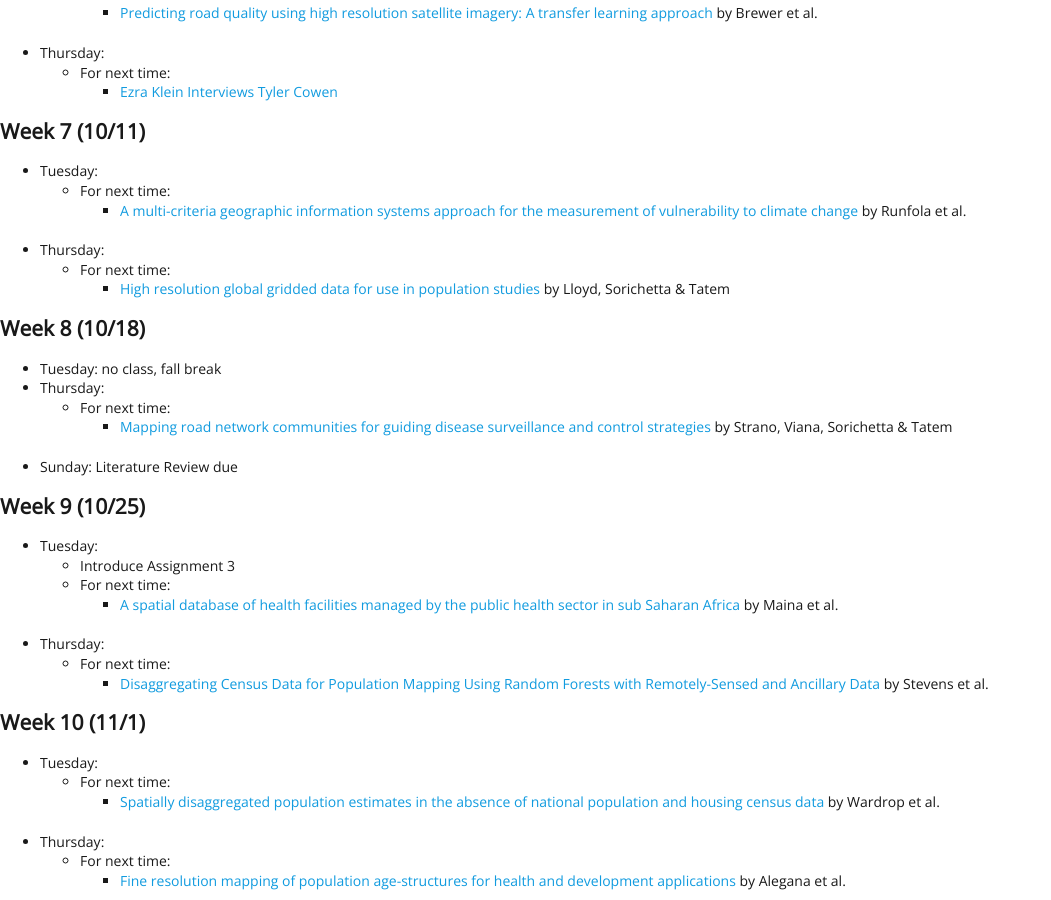
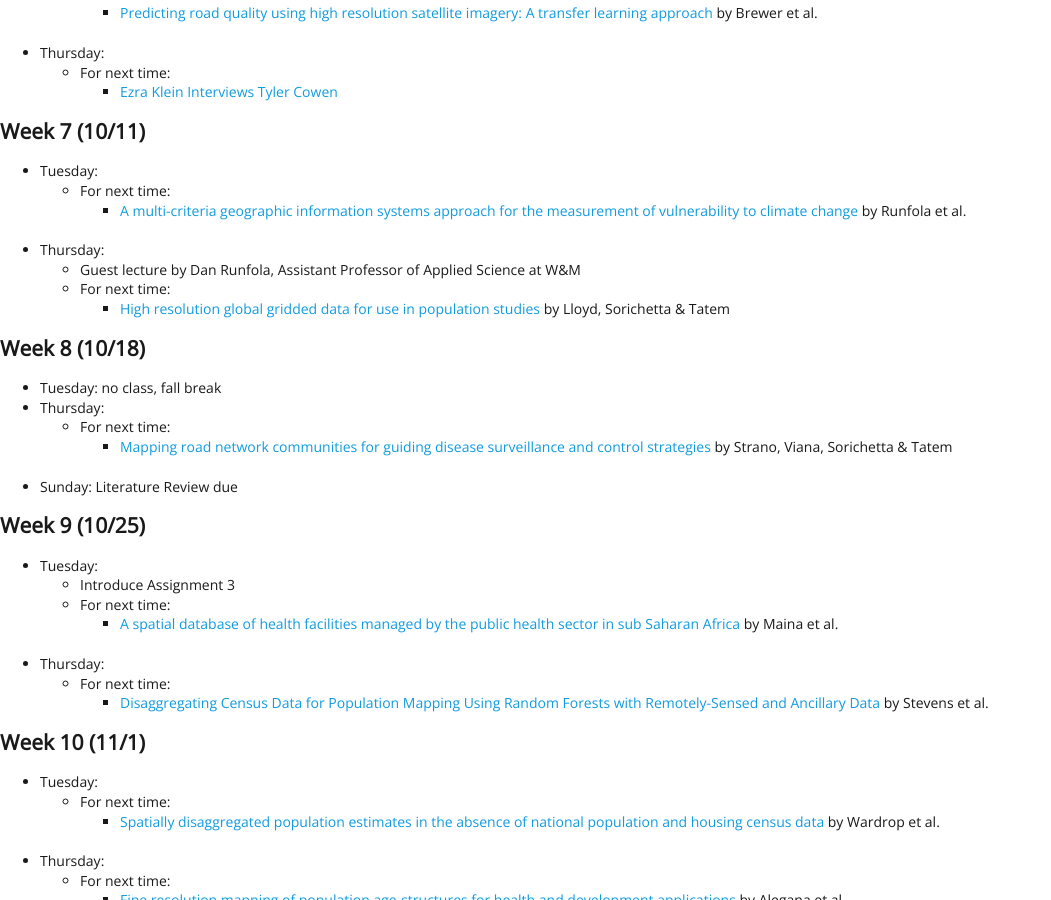
Before and after one commit to EMBrewer/dat150, a Jekyll site: the page built from _posts/2021-09-27-Schedule.md, in a window 1280 px wide and 900 px high, scrolled down 1591 px. Shown: the whole window, without its empty margins (0-1051 px from the left). Built offline with Jekyll 4.4.1, drawn with Linux system fonts in a browser that asks for light colours; our own code applies the rules of GitHub Pages for plain Markdown files.

Commit message:
Update 2021-09-27-Schedule.md

```diff
--- a/_posts/2021-09-27-Schedule.md
+++ b/_posts/2021-09-27-Schedule.md
@@ -71,6 +71,7 @@
 	- For next time:
 		- [A multi-criteria geographic information systems approach for the measurement of vulnerability to climate change](https://link.springer.com/content/pdf/10.1007/s11027-015-9674-8.pdf) by Runfola et al.
 - Thursday:
+	- Guest lecture by Dan Runfola, Assistant Professor of Applied Science at W&M
 	- For next time:
 		- [High resolution global gridded data for use in population studies](https://www.ncbi.nlm.nih.gov/pmc/articles/PMC5283062/) by Lloyd, Sorichetta & Tatem
 
```
